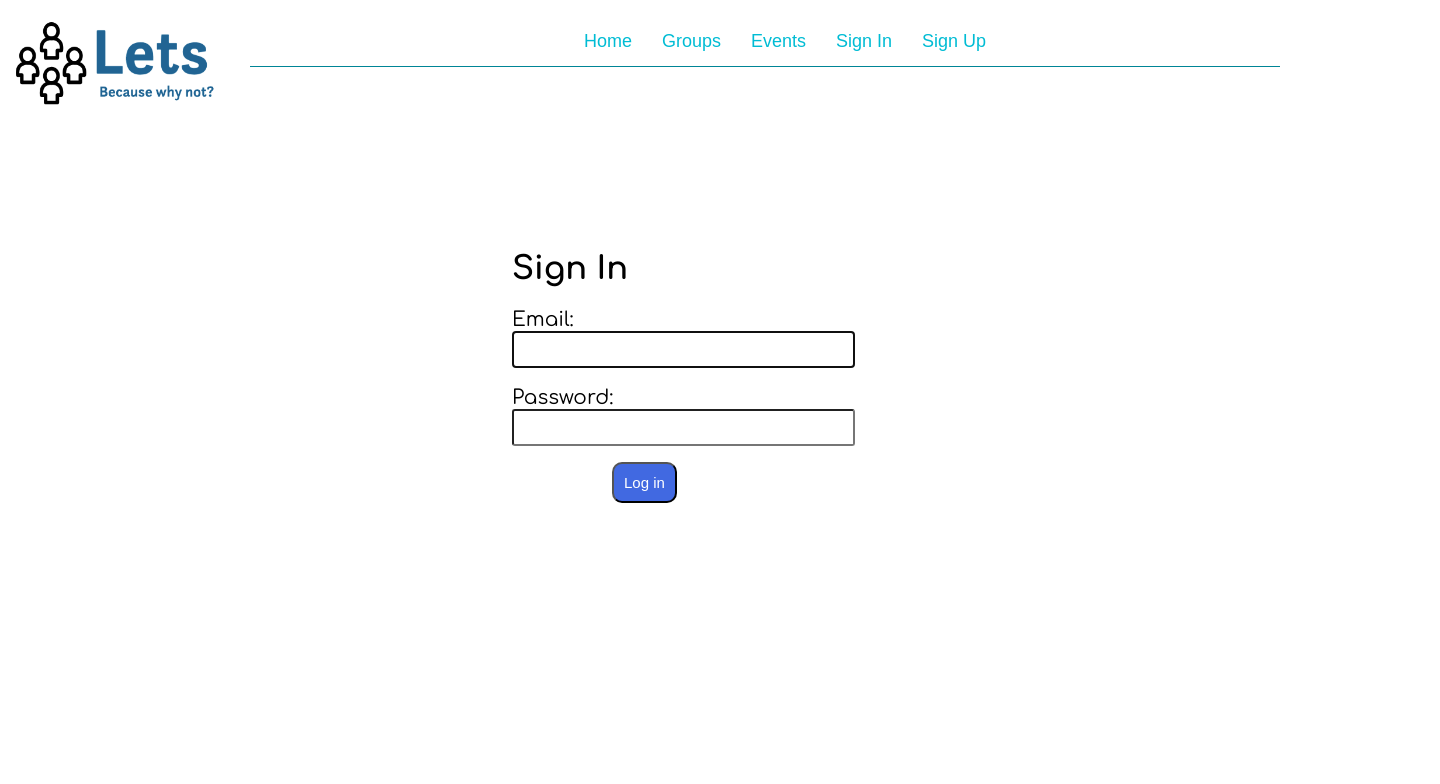
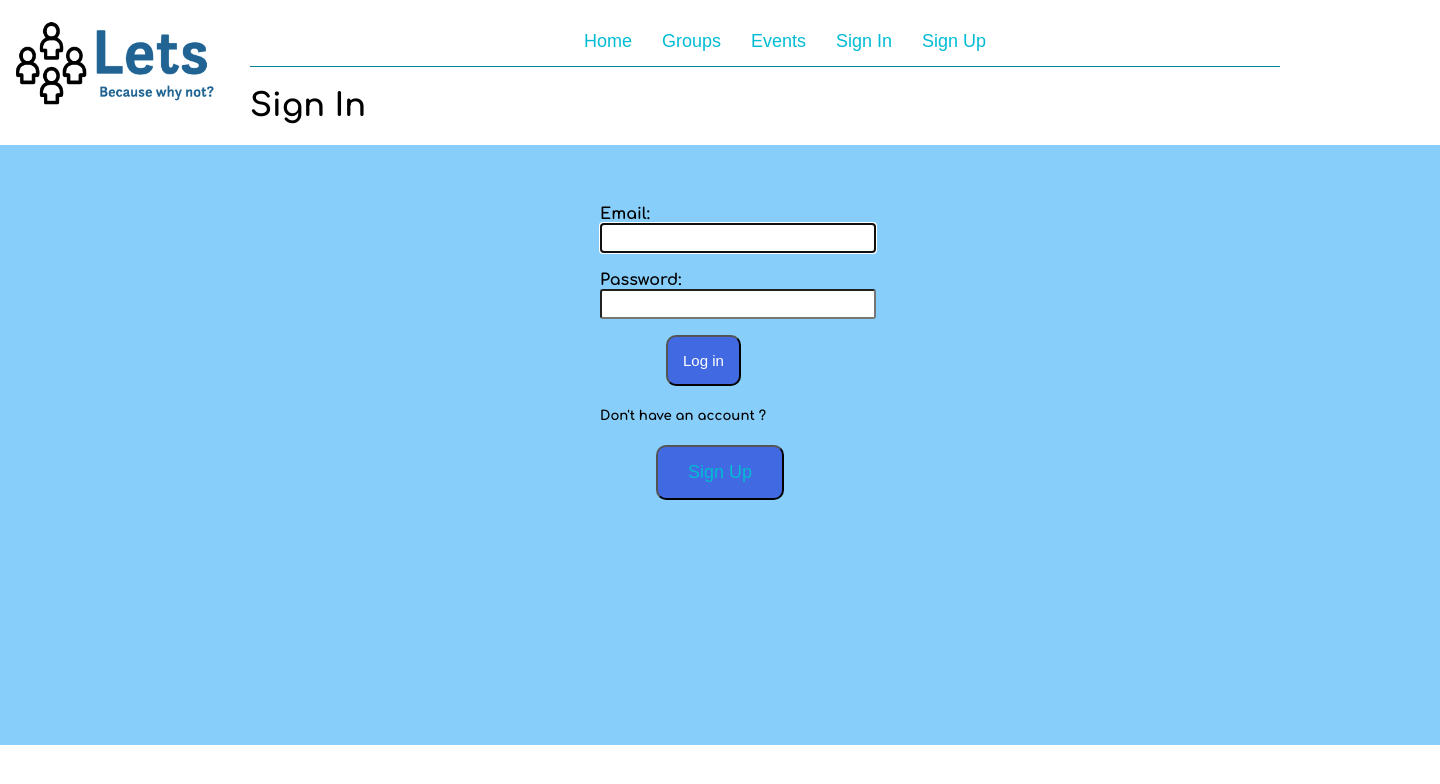
Before and after one commit to Quantumfishcake/Lets-Front, a React (Create React App) app: page /signin in a window 1280 px wide. Shown: the top 784 px of the page, 1440 px wide, since content can reach past the window. Built offline with nearby package versions, Linux system fonts and the light colour scheme.

Commit message:
lastestcommit

```diff
--- a/src/components/Footer.js
+++ b/src/components/Footer.js
@@ -4,7 +4,7 @@ class Footer extends Component {
   render () {
     return (
       <div className="foot-container">
-        <p>©Lets 2018</p>
+        <h4>©Lets 2018</h4>
       </div>
     )
   }
--- a/src/components/Navigation.js
+++ b/src/components/Navigation.js
@@ -24,7 +24,7 @@ class Nav extends Component {
           <Link to={`/events`} className='navlink'>Events</Link>
           {localStorage.getItem('jwt') == null ? false : <Link to={`/newgroup`} className='navlink'>New Group</Link>}
           {localStorage.getItem('jwt') == null ? false : <p>{localStorage.getItem('username')}</p>}
-          {localStorage.getItem('jwt') == null ? false : <button onClick={this._logOut}>Log Out</button>}
+          {localStorage.getItem('jwt') == null ? false : <button  className="logout" onClick={this._logOut}>Log Out</button>}
           {localStorage.getItem('jwt') == null ? <Link to={`/signin`} className='navlink'>Sign In</Link> : false}
           {localStorage.getItem('jwt') == null ? <Link to={`/signup`} className='navlink'>Sign Up</Link> : false}
         </ul>
--- a/src/components/Newevent.js
+++ b/src/components/Newevent.js
@@ -105,7 +105,6 @@ class Newevent extends Component {
                   Date/Time
                 <input onChange={this._handleDateInput} type='date' name='date' value={this.state.event.date}></input>
                   <input onChange={this._handleTimeInput} type='time' name='time' value={this.state.event.time}></input>
-
                 </label></li>
                 <br></br>
                 <li><label>
--- a/src/components/SignIn.js
+++ b/src/components/SignIn.js
@@ -3,6 +3,7 @@ import axios from 'axios'
 import { history } from '../Routes'
 import _ from 'lodash'
 import Header from './Header'
+import { Link } from 'react-router-dom'
 
 const LOGIN_SERVER_URL = 'https://backend-lets.herokuapp.com/user_token'
 const USERS_SERVER_URL = 'https://backend-lets.herokuapp.com/users.json'
@@ -67,26 +68,31 @@ _handleEmailInput(e) {
     return (
       <div className="Signin">
         <Header />
-
         <div className="mainsign">
           <h1>Sign In</h1>
           <div className="containersignin">
         <form onSubmit={this._handleSubmit}>
-          <div className="label">
-          <label>
-            Email:<br></br>
+          <ul>
+            <li><label>
+            Email:
+            <br></br>
             <input onChange={this._handleEmailInput} type='email' name='email' value={this.state.auth.email} autoFocus required></input>
-          </label></div><br></br>
-        <div className="label"><label>
-            Password:<br></br>
+              </label></li>
+            <br></br>
+              <li><label>
+            Password:
+            <br></br>
             <input onChange={this._handlePasswordInput} type='password' name='password' value={this.state.auth.password} required></input>
-          </label></div>
+          </label></li>
           <p>{this.state.message}</p>
-          <button type='submit'>Log in</button>
+          <button type='submit' name="create">Log in</button>
+          <h5> Don't have an account ?</h5><button type='submit' name="signin"><Link to={`/signup`} className='navlink'>Sign Up</Link></button>
+          </ul>
         </form>
         </div>
         </div>
       </div>
+
     )
   }
 }
--- a/src/components/SignUp.js
+++ b/src/components/SignUp.js
@@ -89,26 +89,33 @@ class SignUp extends Component {
       <div>
         <Header />
         <div className="Signup">
+          <h1>Sign Up</h1>
+          <div className="containersignup">
         <form onSubmit={this._handleSubmit}>
           <ul>
             <li><label>
+              <br></br>
+
             {this.state.message}
             <input onChange={this._handleEmailInput} type="email" name="email" value={this.state.user.email} autoFocus required></input>
           </label></li>
-          <li><label>
+          <br></br>
+            <li><label>
             Password:
              <input onChange={this._handlePasswordInput} type="password" name="password" value={this.state.user.password} required></input>
           </label></li>
+          <br></br>
+
           <li><label>
             Password Confirmation:
              <input onChange={this._handlePasswordConfirm} type="password" name="password_confirmation" value={this.state.user.password_confirmation} required></input>
           </label></li>
           <button type="submit" disabled={this.state.form_disabled}>Sign Up</button>
-        </ul>
+          </ul>
         </form>
-
+        </div>
       </div>
-      </div>
+    </div>
     )
   }
 
--- a/src/index.css
+++ b/src/index.css
@@ -60,6 +60,13 @@ body {
 	font-size: 18px;
   text-decoration: none;
 
+}
+
+.logout {
+  font-size: 1em;
+  border-radius: 15px;
+  background-color: tomato;
+  color: white;
 }
 .navlink:hover {
   margin-bottom: 17px;
@@ -396,7 +403,7 @@ button[type="submit"] {
   border-radius: 10px;
   background-color:royalblue;
   color:#ffffff;
-  margin-left: 100px;
+  margin-left: 700px;
 }
 
 input[type="text"] {
@@ -511,21 +518,15 @@ input[name="nicknames"] {
   padding:10px;
 }
 
-.mainsign {
-   position: fixed;
-   top: 60%;
-   left: 40%;
-   margin-top: -250px;
-   margin-left: -300px;
-   padding-left: 300px;
-}
 
 .label {
   font-size: 20px;
 }
 
 .containersignin {
-  max-width: 1120px;
+  width: 1440px;
+  height: 600px;
+  background-color: lightskyblue;
 }
 
 input[type="email"] {
@@ -537,3 +538,46 @@ input[type="password"] {
  font-size: 1.3em;
   border-radius: 3px;
 }
+
+.containersignin li {
+  list-style-type: none;
+  font-weight: bolder;
+  margin-left: 400px;
+  }
+.containersignin ul {
+  padding-top: 60px;
+  padding-left: 200px;
+}
+
+button[name="create"]{
+  margin-left: 466px;
+  padding: 15px;
+}
+
+button[name="signin"]{
+  margin-left: 456px;
+  padding: 15px;
+  color: white;
+}
+
+h5 {
+  padding-left: 400px;
+}
+
+.containersignup {
+  list-style-type: none;
+  width: 1440px;
+  height: 600px;
+  background-color: lightskyblue;
+}
+
+.containersignup ul {
+  padding-top: 60px;
+  padding-left: 200px;
+}
+
+.containersignup li {
+  list-style-type: none;
+  font-weight: bolder;
+  margin-left: 400px;
+  }
```
Also changed, not shown: src/components/EditGroup.js (line endings or trailing spaces).
